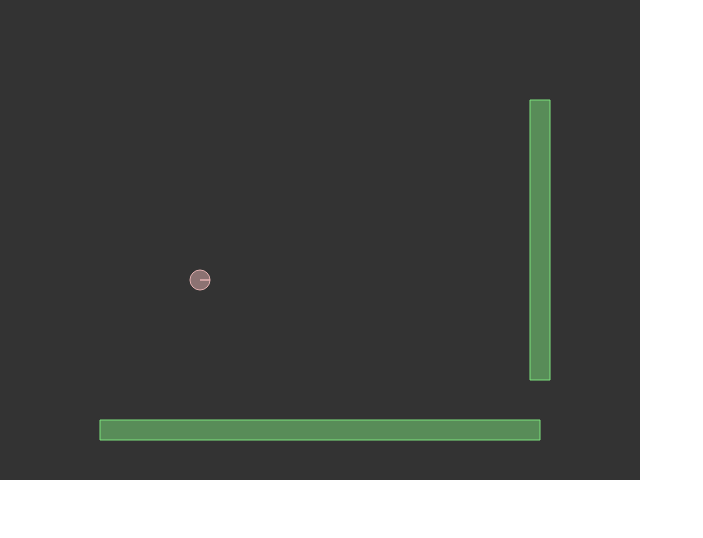
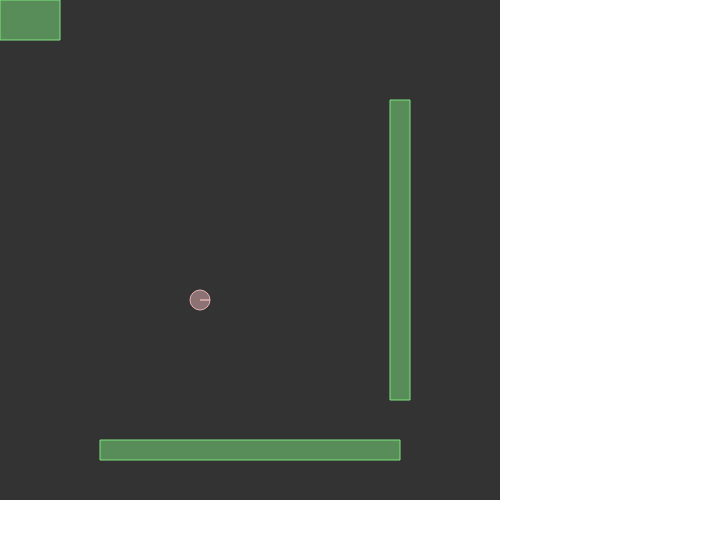
Before and after one commit to nautilusmag/inter_sk_01, a plain HTML site: page index.html in a window 1280 px wide. Shown: the whole page, without its empty margins (0-703 px from the left). Drawn offline with Linux system fonts and the light colour scheme.

Commit message:
calculated trad position in Px

```diff
--- a/code.js
+++ b/code.js
@@ -119,12 +119,27 @@ function createWorld()
 
 	world.SetDebugDraw(debugDraw);
 
-	createBox(world , game.screen_width / 2 , 0.5 , game.screen_width/2 - 1 , 0.1 , { 'type' : b2Body.b2_staticBody , 'restitution' : 0.5 });
-	createBox(world , game.screen_width -1  , game.screen_height / 2 , 0.1 , game.screen_height/2 -1 , { 'type' : b2Body.b2_staticBody , 'restitution' : 0.5 });
+createBox(world ,
+game.screen_width / 2 ,
+0.5 ,
+game.screen_width/2 - 1 ,
+0.1 ,
+{ 'type' : b2Body.b2_staticBody , 'restitution' : 0.5 }
+);
+
+
+createBox(world ,
+game.screen_width -1  ,
+game.screen_height / 2 ,
+0.1 ,
+game.screen_height/2 -1 ,
+{ 'type' : b2Body.b2_staticBody , 'restitution' : 0.5 });
+
+createPox(world,0,0,30,20);
 
 	//few lightweight boxes
  	var free = {'restitution' : 1.0 , 'linearDamping' : 1.0 , 'angularDamping' : 1.0 , 'density' : 0.2};
-// 	createBox(world , 2 , 2 , 0.5 , 0.5 , free);
+//	createBox(world , 2 , 2 , 0.5 , 0.5 , free);
 // 	createBox(world , 5 , 2 , 0.5 , 0.5 , free);
 
 	//createCircle(world, 2, 2,0.2, free);
@@ -132,6 +147,61 @@ function createWorld()
 
 	return world;
 }
+
+
+
+function createPox(world, x, y, width, height, options)
+{
+	 //default setting
+	options = $.extend(true, {
+		'density' : 1.0 ,
+		'friction' : 0.0 ,
+		'restitution' : 0.2 ,
+
+		'linearDamping' : 0.0 ,
+		'angularDamping' : 0.0 ,
+
+		'gravityScale' : 1.0 ,
+		'type' : b2Body.b2_staticBody
+	}, options);
+
+	var body_def = new b2BodyDef();
+	var fix_def = new b2FixtureDef;
+
+	fix_def.density = options.density;
+	fix_def.friction = options.friction;
+	fix_def.restitution = options.restitution;
+
+	fix_def.shape = new b2PolygonShape();
+
+	nw=width/scale;
+	nh=height/scale;
+	nx=x/scale;
+	ny=y/scale;
+	nx=nx+(nw/1);
+	ny=ny+(nh/1);
+	ny = game.screen_height-ny;
+
+	fix_def.shape.SetAsBox( nw , nh );
+
+	body_def.position.Set(nx , ny);
+
+	body_def.linearDamping = options.linearDamping;
+	body_def.angularDamping = options.angularDamping;
+
+	body_def.type = options.type;
+
+	var b = world.CreateBody( body_def );
+	var f = b.CreateFixture(fix_def);
+
+	return b;
+}
+
+
+
+
+
+
 
 //Create standard boxes of given height , width at x,y
 function createBox(world, x, y, width, height, options)
--- a/index.html
+++ b/index.html
@@ -9,7 +9,7 @@
 </head>
 
 <body style="margin:0px;">
-	<canvas id="canvas" width='640' height='480' style="background-color:#333;"></canvas>
+	<canvas id="canvas" width='500' height='500' style="background-color:#333;"></canvas>
 </body>
 
 </html>
```
